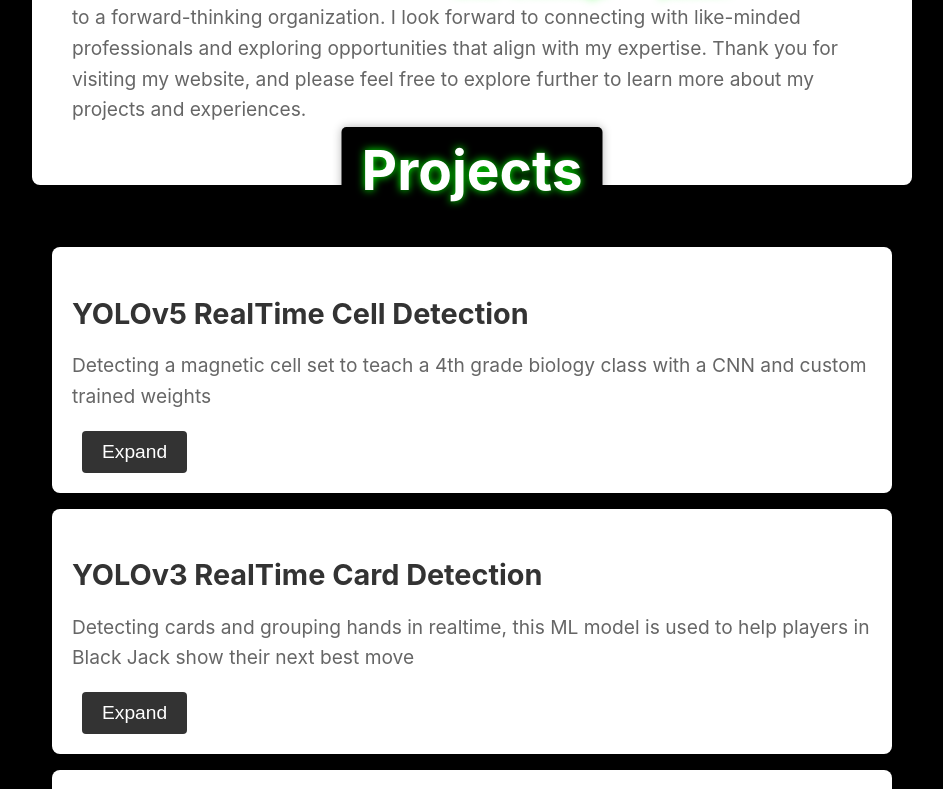
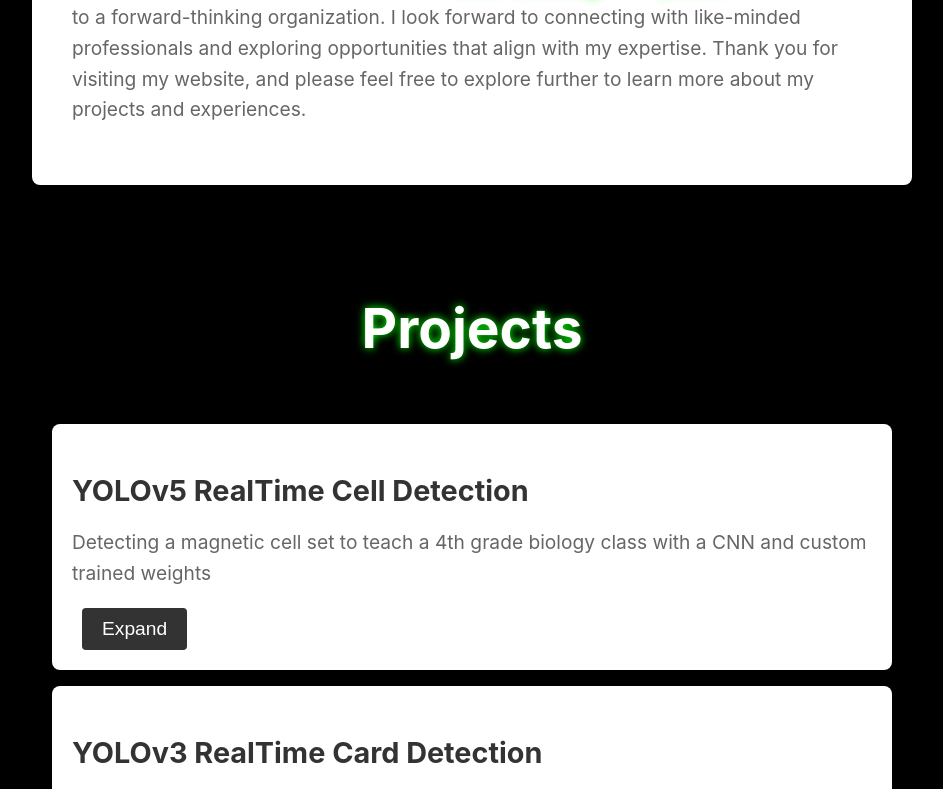
Before and after one commit to jrm5399/WebPortfolio, a React (Create React App) app: page / in a window 1280 px wide. Shown: the part 1411-2200 px from the top of the page, without its empty margins (168-1111 px from the left). Built offline with nearby package versions, Linux system fonts and the light colour scheme.

Commit message:
adding new features to cards

```diff
--- a/src/App.css
+++ b/src/App.css
@@ -183,19 +183,23 @@
   animation: glowingText 2s infinite;
 }
 
+body {
+  background-color: black;
+}
+
 /*Projects*/
 .projects-label {
-  position: absolute;
-  bottom: -20px;
+  position: relative;
+  /* bottom: -20px;
   left: 50%;
-  transform: translateX(-50%);
+  transform: translateX(-50%); */
   font-size: 55px;
   color: #fff;
   background-color: #000;
   padding: 10px 20px;
   border-radius: 5px;
   text-align: center;
-  box-shadow: 0 0 10px rgba(0, 0, 0, 0.3);
+  /* box-shadow: 0 0 10px rgba(0, 0, 0, 0.3); */
   text-shadow: 0 0 8px #00ff00;
 }
 
@@ -300,8 +304,13 @@
 }
 
 /*Socials*/
+.socials-title {
+  background-color: white;
+}
+
 .socials-container {
   text-align: center;
+  background-color: white;
 }
 
 .socials-buttons {
--- a/src/App.tsx
+++ b/src/App.tsx
@@ -40,8 +40,8 @@
       <LandingPage />
       <div className={`about-me-container ${showAboutMe ? "active" : ""}`}>
         <AboutMe />
-        <h2 className="projects-label">Projects</h2>
       </div>
+      <h2 className="projects-label">Projects</h2>
       <div className="projects-container">
         <ProjectsGrid onProjectClick={handleProjectClick} />
       </div>
--- a/src/ProjectCard.tsx
+++ b/src/ProjectCard.tsx
@@ -8,7 +8,6 @@
     description: string;
     summary: string;
     githubRepo: string;
-    // Add more properties as needed
   };
   onClick: (projectId: number) => void;
   isExpanded: boolean;
--- a/src/ProjectGrid.tsx
+++ b/src/ProjectGrid.tsx
@@ -13,7 +13,6 @@
 
   return (
     <div className="projects-grid">
-      {/* Render your project cards here */}
       <ProjectCard
         project={{
           id: 1,
--- a/src/ProjectModal.tsx
+++ b/src/ProjectModal.tsx
@@ -5,7 +5,6 @@
     title: string;
     summary: string;
     githubRepo: string;
-    // Add more properties as needed
   };
   onClose: () => void;
   onClick: (event: React.MouseEvent) => void;
@@ -39,6 +38,8 @@
         <button className="close-button" onClick={onClose}>
           Close
         </button>
+        {/* new button */}
+        <button>More Info</button>
       </div>
     </div>
   );
```
